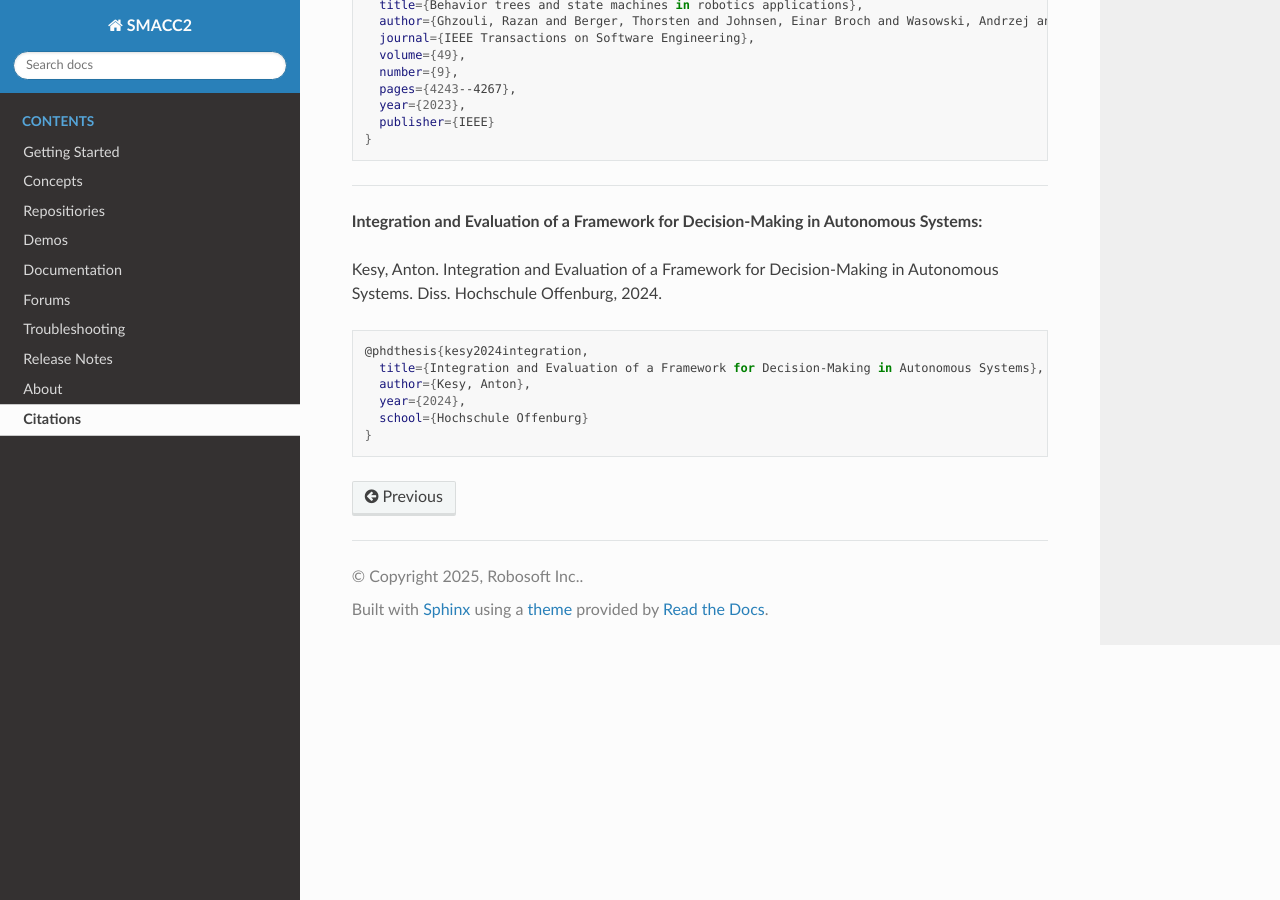
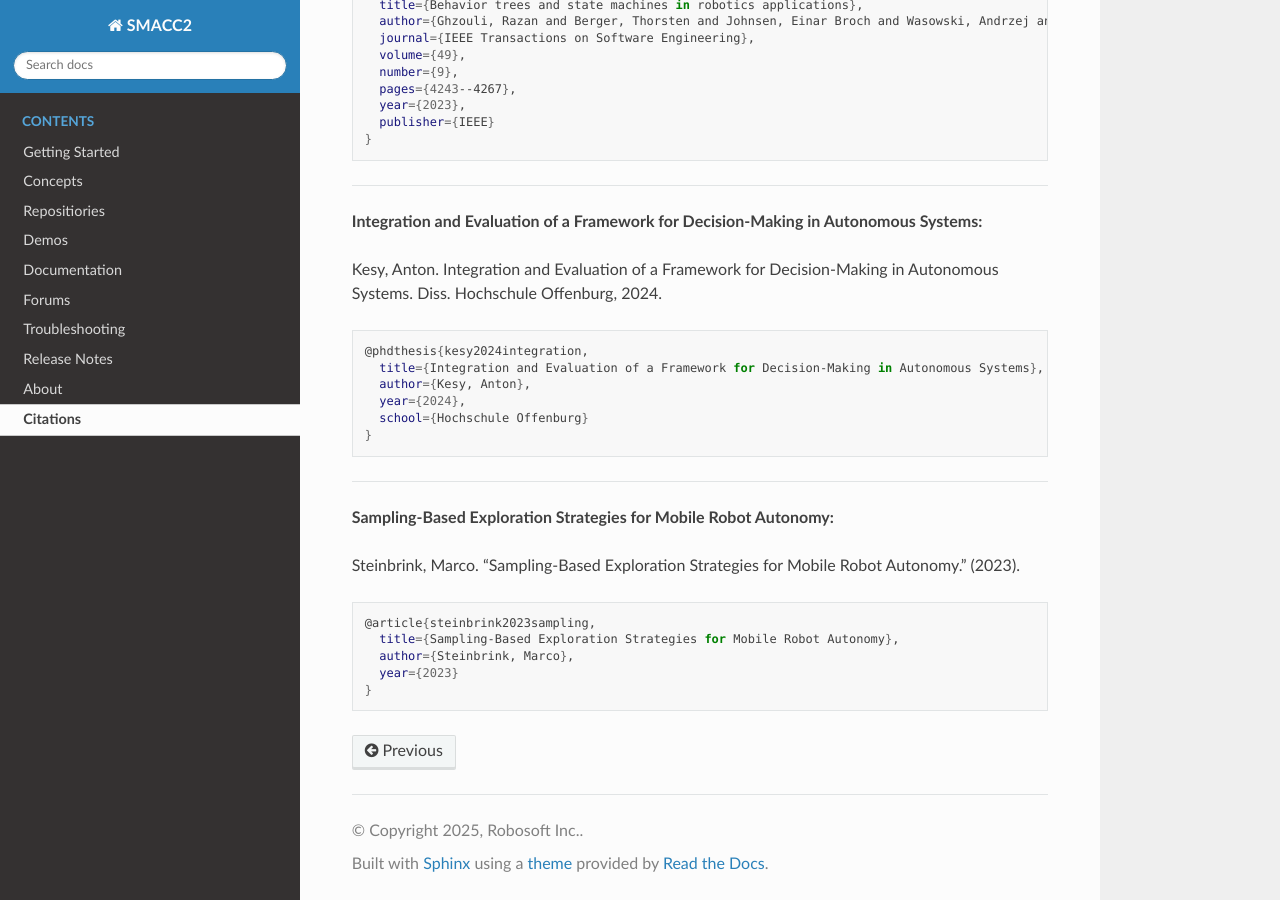
Before and after one commit to robosoft-ai/smacc2_docs, a Sphinx documentation site: the page built from docs/source/citations.rst, in a window 1280 px wide and 900 px high, scrolled down 1984 px. Built offline with Sphinx 7.4.7 and the Read the Docs theme 3.1.0, drawn with Linux system fonts in a browser that asks for light colours.

Commit message:
Update citations.rst

```diff
--- a/docs/source/citations.rst
+++ b/docs/source/citations.rst
@@ -117,3 +117,17 @@ Kesy, Anton. Integration and Evaluation of a Framework for Decision-Making in Au
      year={2024},
      school={Hochschule Offenburg}
    }
+
+-----
+
+**Sampling-Based Exploration Strategies for Mobile Robot Autonomy:**
+
+Steinbrink, Marco. "Sampling-Based Exploration Strategies for Mobile Robot Autonomy." (2023).
+
+.. code-block:: bash
+
+   @article{steinbrink2023sampling,
+     title={Sampling-Based Exploration Strategies for Mobile Robot Autonomy},
+     author={Steinbrink, Marco},
+     year={2023}
+   }
```
